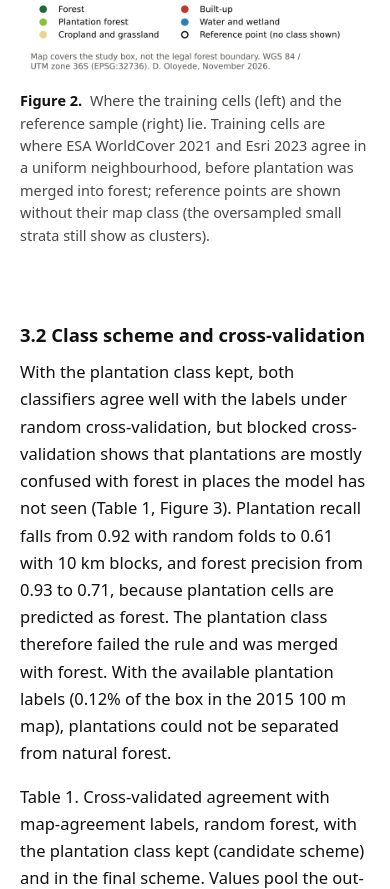
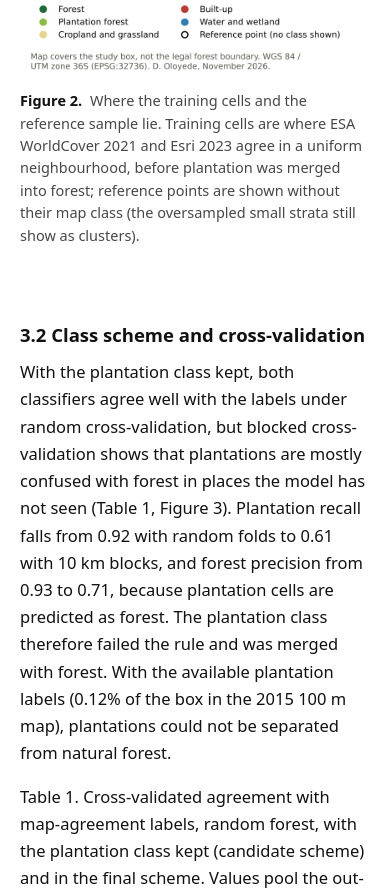
Before and after one commit to oloyededavid/Mau-Forest-Land-Cover, a plain HTML site: page docs/index.html in a window 390 px wide. Shown: the part 10232-11121 px from the top of the page. Drawn offline with Linux system fonts and the light colour scheme; a web font is replaced by a local one.

Commit message:
Figure 2 caption matches the stacked phone layout

```diff
--- a/docs/index.html
+++ b/docs/index.html
@@ -278,13 +278,13 @@ neighbourhood rule (42 agreeing cells before it), so no bare class was
 trained. Figure 2 shows where the training cells and the reference
 points lie.</p>
 <figure class="wide reveal mapimg" id="fig-2">
-<picture><source media="(max-width: 760px)" srcset="assets/maps/m05_samples_phone.webp"><img src="assets/maps/m05_samples.webp" width="2200" height="1280" loading="lazy" alt="Where the training cells (left) and the reference sample (right) lie. Training cells are where ESA WorldCover 2021 and Esri 2023 agree in a uniform neighbourhood, before plantation was merged into forest; reference points are shown without their map class (the oversampled small strata still show as clusters)."></picture>
+<picture><source media="(max-width: 760px)" srcset="assets/maps/m05_samples_phone.webp"><img src="assets/maps/m05_samples.webp" width="2200" height="1280" loading="lazy" alt="Where the training cells and the reference sample lie. Training cells are where ESA WorldCover 2021 and Esri 2023 agree in a uniform neighbourhood, before plantation was merged into forest; reference points are shown without their map class (the oversampled small strata still show as clusters)."></picture>
 <figcaption>
-<b>Figure 2.</b> Where the training cells (left) and the reference
-sample (right) lie. Training cells are where ESA WorldCover 2021 and
-Esri 2023 agree in a uniform neighbourhood, before plantation was merged
-into forest; reference points are shown without their map class (the
-oversampled small strata still show as clusters).
+<b>Figure 2.</b> Where the training cells and the reference sample lie.
+Training cells are where ESA WorldCover 2021 and Esri 2023 agree in a
+uniform neighbourhood, before plantation was merged into forest;
+reference points are shown without their map class (the oversampled
+small strata still show as clusters).
 </figcaption>
 </figure>
 <h3 id="class-scheme-and-cross-validation">3.2 Class scheme and
```
Also changed, not shown: 3 other files.
